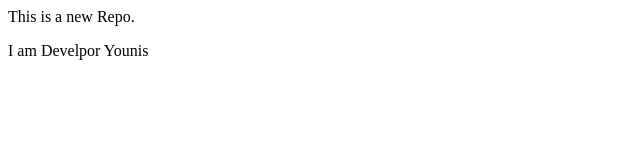
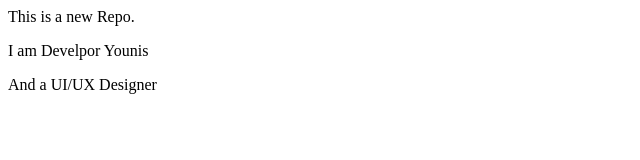
Before and after one commit to YounisRafiq/LocalRepo, a plain HTML site: page index.html in a window 1280 px wide. Shown: the whole page, without its empty margins (0-640 px from the left). Drawn offline with Linux system fonts and the light colour scheme.

Commit message:
UI/IX Designer

```diff
--- a/index.html
+++ b/index.html
@@ -1,2 +1,3 @@
 <p>This is a new Repo.</p>
 <p>I am Develpor Younis</p>
+<p>And a UI/UX Designer</p>
```
